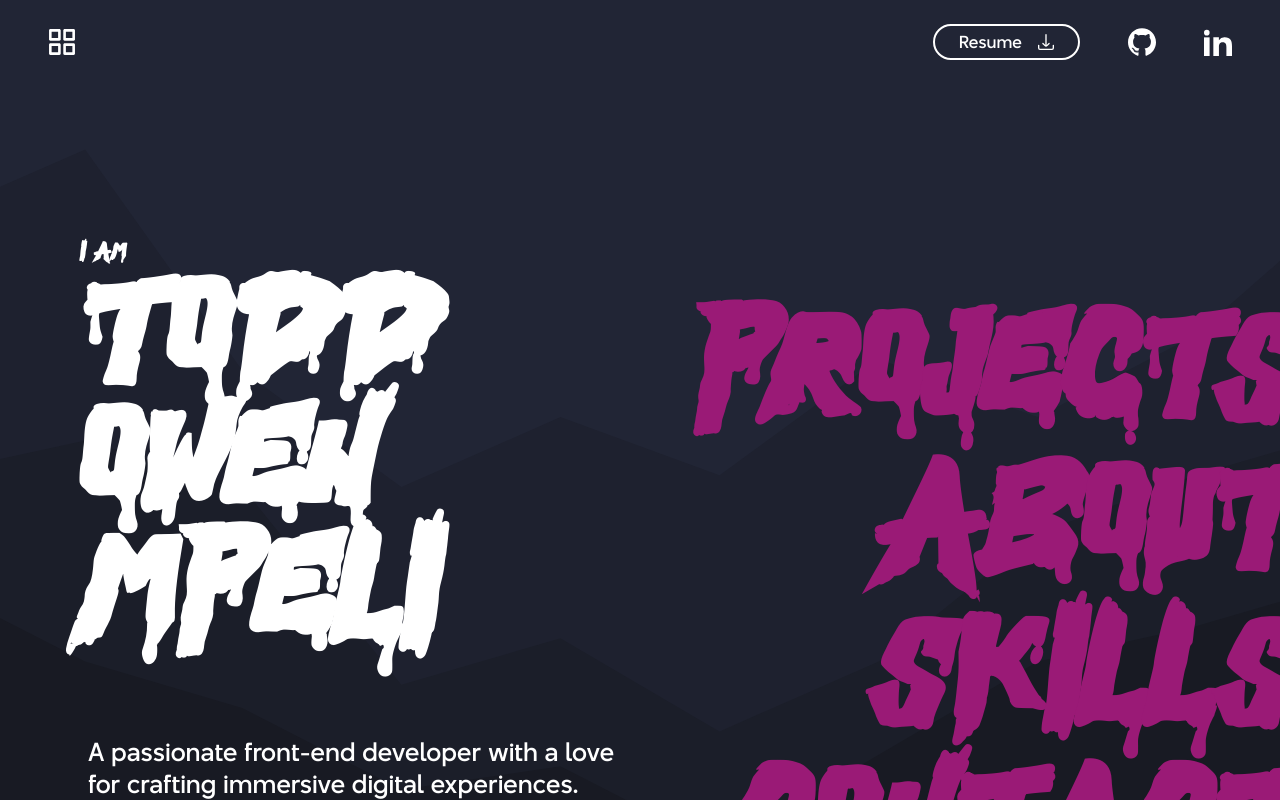
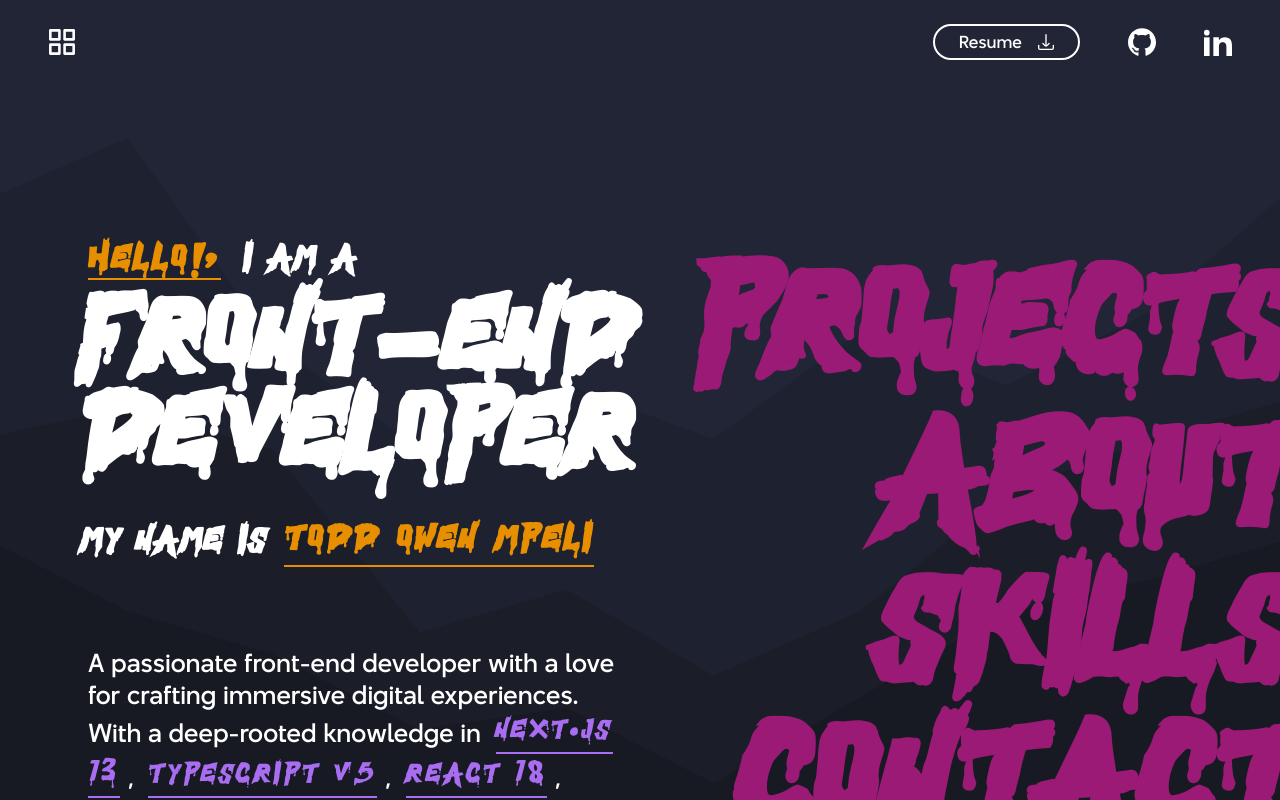
Before and after one commit to Todd-Owen-Mpeli/myportfolio, a Next.js app: page / in a window 1280 px wide. Shown: the top 800 px of the page. Built offline with nearby package versions, Linux system fonts and the light colour scheme.

Commit message:
Content updated.

```diff
--- a/components/Hero.tsx
+++ b/components/Hero.tsx
@@ -29,26 +29,36 @@ const Hero: FC = () => {
 								initial={initial}
 								viewport={{once: true}}
 								whileInView={fadeInUp}
-								className="text-center lg:text-left uppercase font-bold text-xl mb-5 text-white"
+								className="text-center lg:text-left tracking-[0.075rem] uppercase font-bold text-3xl mb-5 text-white"
 							>
-								I am
+								<span className="border-b-2 border-yellow text-yellow tracking-widest mx-2 my-4 pb-[1px] leading-[2.75rem]">
+									Hello!,
+								</span>{" "}
+								I am a
 							</motion.h2>
 							<motion.h1
 								initial={initial}
 								viewport={{once: true}}
 								whileInView={fadeInUp}
-								className="text-center lg:text-left uppercase font-bold text-8xl sm:text-9xl text-white"
+								className="text-center lg:text-left uppercase font-bold text-8xl sm:text-8xl text-white"
 							>
-								Todd Owen Mpeli
+								Front-end Developer
 							</motion.h1>
+							<motion.h2
+								initial={initial}
+								viewport={{once: true}}
+								whileInView={fadeInUp}
+								className="flex items-center gap-2 mt-2 text-center lg:text-left tracking-[0.075rem] uppercase font-bold text-3xl mb-5 text-white"
+							>
+								my name is
+								<span className="border-b-2 border-yellow text-yellow tracking-widest mx-2 my-4 pb-[1px] leading-[2.75rem]">
+									Todd Owen Mpeli
+								</span>
+							</motion.h2>
 							<Paragraph
 								content={`<p>A passionate front-end developer with a love for crafting immersive digital experiences. With a deep-rooted knowledge in <span><a href="#skills">Next.js 13</a></span>, <span><a href="#skills">TypeScript v5</a></span>, <span><a href="#skills">React 18</a></span>, <span><a href="#skills">GraphQL 16</a></span>, <span><a href="#skills">Headless CMS</a></span> and the intricate world of Web Development.</p>`}
 								tailwindStyling="mt-16 mb-6 text-xl sm:text-2xl text-white font-normal text-left max-w-3xl w-full"
 							/>
-							{/* <Paragraph
-								content={`<p>A passionate front-end developer with a love for crafting immersive digital experiences. With a deep-rooted knowledge in Next.js 13, TypeScript v5, React 18, GraphQL 16, Headless CMS and the intricate world of Web Development.</p>`}
-								tailwindStyling="mt-16 mb-6 text-xl sm:text-2xl text-white font-normal text-left max-w-3xl w-full"
-							/> */}
 						</div>
 						<div className="w-full lg:w-1/2">
 							<motion.ul
```
Also changed, not shown: public/img/Home-BlueInventory-Inventory-Management-Software-one.png (added).
